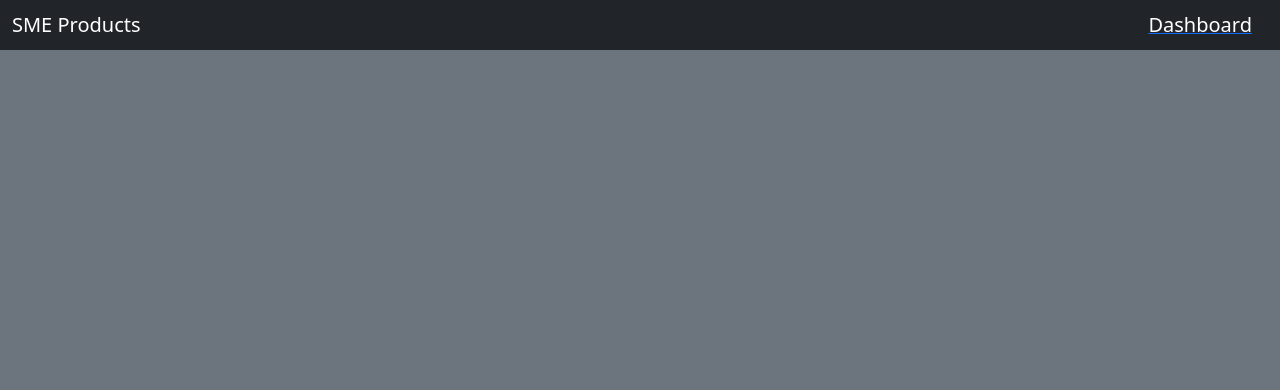
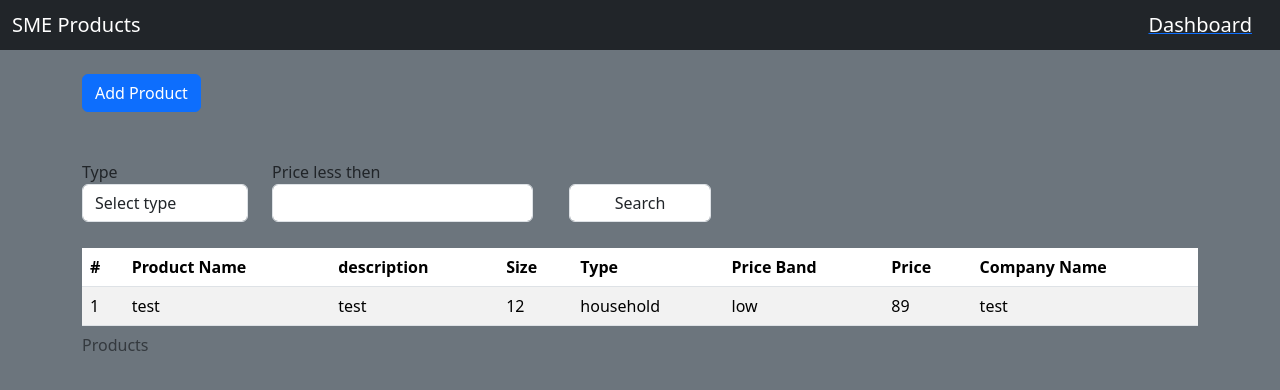
Before and after one commit to Bawa-Tech/AG_ASS_CWK, a CodeIgniter app: page /codeigniter/index.php/sme/products in a window 1280 px wide. Shown: the top 390 px of the page. Run offline with CodeIgniter, Linux system fonts and the light colour scheme; data that the repository does not hold is empty.

Commit message:
sme almost complete

```diff
--- a/application/controllers/sme.php
+++ b/application/controllers/sme.php
@@ -13,7 +13,7 @@ class Sme extends CI_Controller
 		$this->load->library('session');
 		$this->load->model('SmeModel');
 		$this->load->helper("auth_helper");
-
+		$this->load->library('table');
 	}
 
 	public function index()
@@ -73,21 +73,37 @@ class Sme extends CI_Controller
 		$this->load->view('footer');
 	}
 
-	public function products() {
+	public function products()
+	{
+
+
+		if ($this->input->server('REQUEST_METHOD') == "POST") {
+			$type = $this->input->post("type");
+			$price_less_then = $this->input->post("price_less_then");
+
+			if (!$type == "" || !$price_less_then == "") {
+				$products = $this->SmeModel->filtered_products($type, $price_less_then);
+			} else {
+				$products = $this->SmeModel->all_products_for_this_sme();
+			}
+		} else {
+
+			$products = $this->SmeModel->all_products_for_this_sme();
+		}
+
 		$header_data = array(
 			"title" => "SME Products",
 			"previous_page_title" => "Dashboard",
 			"previous_page_link" => base_url("index.php/sme/dashboard")
 		);
 
-		$products = $this->SmeModel->all_products_for_this_sme();
-
 		$this->load->view('header', $header_data);
-		$this->load->view('sme_products', $products);
+		$this->load->view('sme_products', array("products" => $products));
 		$this->load->view('footer');
 	}
 
-	public function products_gcrud() {
+	public function products_gcrud()
+	{
 		$header_data = array(
 			"title" => "SME Products",
 			"previous_page_title" => "Dashboard",
@@ -97,9 +113,9 @@ class Sme extends CI_Controller
 		$crud = new grocery_CRUD();
 		$crud->set_theme('datatables');
 
-    	$crud->set_table('products');
-    	$crud->set_subject('Product');
-    	$output = $crud->render();
+		$crud->set_table('products');
+		$crud->set_subject('Product');
+		$output = $crud->render();
 		// var_dump($output);
 		$this->load->view('header', $header_data);
 		$this->load->view('sme_products', $output);
@@ -110,13 +126,14 @@ class Sme extends CI_Controller
 	// Methods for handling form submissions
 	///////////////////////////////////////////////////////////////////////
 
-	public function handle_login() {
+	public function handle_login()
+	{
 		$username = $this->input->post("username");
 		$password = $this->input->post("password");
 
 		// echo $username . " - " . $password;
 
-		if ( ! $this->SmeModel->authenticate_login($username, $password)) {
+		if (!$this->SmeModel->authenticate_login($username, $password)) {
 			$this->session->set_flashdata('error', 'Invalid Credentials !!!');
 			redirect($_SERVER['HTTP_REFERER']);
 		} else {
@@ -124,20 +141,39 @@ class Sme extends CI_Controller
 		}
 	}
 
-	public function handle_add_product() {
+	public function handle_register()
+	{
+		$company_name = $this->input->post("company_name");
+		$contact = $this->input->post("contact");
+		$password = $this->input->post("password");
+
+
+		$response = $this->SmeModel->register($company_name, $contact, $password);
+		if (gettype($response) == "string") {
+			$this->session->set_flashdata('error', $response);
+			redirect($_SERVER['HTTP_REFERER']);
+		} else {
+			// redirect to products page
+			redirect(base_url("index.php/sme/dashboard"));
+		}
+	}
+
+	public function handle_add_product()
+	{
 		$product_name = $this->input->post("product_name");
 		$product_description = $this->input->post("product_description");
 		$size = $this->input->post("size");
 		$type = $this->input->post("type");
 		$price_band = $this->input->post("price_band");
+		$price = $this->input->post("price");
 
-		$response = $this->SmeModel->add_product($product_name, $product_description, $size, $type, $price_band);
+		$response = $this->SmeModel->add_product($product_name, $product_description, $size, $type, $price_band, $price);
 		if (gettype($response) == "string") {
 			$this->session->set_flashdata('error', $response);
 			redirect($_SERVER['HTTP_REFERER']);
 		} else {
 			// redirect to products page
-			echo $response;
+			redirect(base_url("index.php/sme/products"));
 		}
 	}
 
@@ -151,7 +187,8 @@ class Sme extends CI_Controller
 	 * controller only. It validates the user's role via AuthHelper
 	 * if not valid, then this method redirects to login page for sme.
 	 */
-	private function check_if_is_allowed() {
+	private function check_if_is_allowed()
+	{
 		$current_role = $this->session->userdata("role");
 
 		if (AuthHelper::is_allowed($current_role, "sme")) {
--- a/application/models/smemodel.php
+++ b/application/models/smemodel.php
@@ -22,7 +22,7 @@ class SmeModel extends CI_Model
         // If a row is returned, the username and password are valid
         $valid = $query->num_rows() === 1;
 
-        if ( $valid ) {
+        if ($valid) {
             $this->session->set_userdata(array(
                 "company_name" => $company_name,
                 "role" => "sme"
@@ -32,7 +32,42 @@ class SmeModel extends CI_Model
         }
     }
 
-    public function add_product($product_name, $product_description, $size, $type, $price_band) {
+    public function register($company_name, $contact, $password)
+    {
+        // check if sme already exists
+        $query = $this->db->get_where('smes', array(
+            'company_name' => $company_name,
+        ));
+
+        $unique = $query->num_rows() === 0;
+
+        if (!$unique) {
+            return "SME Company name already exists, try logging in !!";
+        }
+
+        $hashed_passowrd = hash('sha256', $password);
+
+        $inserted = $this->db->insert('smes', [
+            'company_name' => $company_name,
+            'contact' => $contact,
+            'hashed_password' => $hashed_passowrd,
+
+        ]);
+
+        if (!$inserted) {
+            return "Problem occured with registering";
+        }
+
+        $this->session->set_userdata(array(
+            "company_name" => $company_name,
+            "role" => "sme"
+        ));
+
+        return true;
+    }
+
+    public function add_product($product_name, $product_description, $size, $type, $price_band, $price)
+    {
         $sme_name = $this->session->userdata("company_name");
         // check if product name is unique, because the requirement says
         // "The client has confirmed that at present each product can be registered only once, with one SME."
@@ -43,7 +78,7 @@ class SmeModel extends CI_Model
 
         $unique = $query->num_rows() === 0;
 
-        if (! $unique) {
+        if (!$unique) {
             return "This product name is already registered with this company !";
         }
 
@@ -53,16 +88,18 @@ class SmeModel extends CI_Model
             "size" => $size,
             "type" => $type,
             "price_band" => $price_band,
-            "sme_name" => $sme_name
+            "sme_name" => $sme_name,
+            "price" => $price
         ]);
 
-        if (! $inserted) {
+        if (!$inserted) {
             return "Problem occured with inserting data";
         }
         return true;
     }
 
-    public function all_products_for_this_sme() {
+    public function all_products_for_this_sme()
+    {
         $sme_name = $this->session->userdata("company_name");
 
         $query = $this->db->get_where('products', array(
@@ -71,4 +108,22 @@ class SmeModel extends CI_Model
 
         return $query;
     }
+
+    public function filtered_products($type, $price_less_then)
+    {
+        $filter = array();
+        $sme_name = $this->session->userdata("company_name");
+        $this->db->where('sme_name', $sme_name);
+        if ($type != "") {
+            $this->db->where('type', $type);
+        }
+
+        if ($price_less_then != "") {
+            $this->db->where('price <', $price_less_then);
+        }
+
+        $query = $this->db->get('products');
+
+        return $query;
+    }
 }
--- a/application/views/sme_products.php
+++ b/application/views/sme_products.php
@@ -1,3 +1,78 @@
+<div class="container">
+    <div class="row">
+        <div class="container mt-4" style="display: flex;">
+            <!-- <button class="btn btn-primary" style="align-self: right;"> Add Product</button> -->
+            <a href="<?php echo base_url("index.php/sme/add_product"); ?>"><span class="btn btn-primary" style="color: white; align-self: right;">Add Product</span></a>
+        </div>
+    </div>
+
+    <div class="row mt-4 pt-4">
+        <form class="form" action=<?php echo base_url("index.php/sme/products") ?> method="post">
+            <div class="row">
+                <div class="col-md-2">
+                    <label for="inputEmail3" class="">Type</label>
+
+                    <select name="type" id="" class="form-control">
+                        <option value="">Select type</option>
+                        <option value="household">Household</option>
+                        <option value="office">Office</option>
+                        <option value="outdoors">outdoors</option>
+                    </select>
+                </div>
+
+                <div class="col-md-3">
+                    <label for="inputEmail3" class="">Price less then</label>
+                    <div class="">
+                        <input class="form-control" type="number" name="price_less_then" class="form-control" id="inputEmail3">
+                    </div>
+                </div>
+                <div class="col-md-2">
+                    <div class="container">
+                        <button class="form-control mt-4">Search</button>
+                    </div>
+                </div>
+            </div>
+
+        </form>
+    </div>
+    <div style="display: flex; justify-content:center; margin-top: 10px; text-align: center;">
 
 
-<?php echo $output; ?>
+        <?php
+
+        if (is_null($products)) {
+            echo "No Result";
+        } else {
+            $this->table->set_heading(['#', 'Product Name', 'description', 'Size', 'Type', 'Price Band', 'Price', 'Company Name']);
+            $this->table->set_caption('Products');
+            $this->table->set_template(array(
+                'table_open' => '<table class="table table-striped table-hover pt-0 mt-0">'
+            ));
+
+            // echo var_dump($products->result());
+            // die;
+            // foreach ($products->result() as $p) {
+            //     // var_dump($p->{'id'}O
+
+            //     $id  = $p->{'id'};
+            //     $name = $p->{'product_name'};
+            //     $desc = $p->{'product_description'};
+            //     $size = $p->{'size'};
+            //     $type = $p->{'type'};
+            //     $price_band = $p->{'price_band'};
+            //     $sme = $p->{'sme_name'};
+
+            //     $this->table->add_row($id, $name, $desc, $size, $type, $price_band, $sme);
+            // }
+
+            echo $this->table->generate($products);
+        }
+
+
+
+
+        ?>
+
+
+    </div>
+</div>
--- a/application/views/sme_register.php
+++ b/application/views/sme_register.php
@@ -1,11 +1,10 @@
-
 <div class="container">
 
     <div style="display: flex; justify-content:center; margin-top: 100px; text-align: center;">
 
 
         <div style="height: 550px; width: 350px;">
-        <!-- <div style="height: 550px; width: 350px; background-color:azure"> -->
+            <!-- <div style="height: 550px; width: 350px; background-color:azure"> -->
             <h2>SME Register</h2>
 
             <?php
@@ -13,7 +12,7 @@
                 echo '<div class="alert alert-danger">' . $this->session->flashdata('error') . '</div>';
             }
             ?>
-            <form action="{{url('/sme/register')}}" method="post">
+            <form action=<?php echo base_url("index.php/sme/handle_register") ?> method="post">
                 <div class="row mb-3">
                     <label for="inputEmail3" class="col-sm-2 col-form-label">Company Name</label>
                     <div class="col-sm-10">
--- a/sme_database.sql
+++ b/sme_database.sql
@@ -19,6 +19,7 @@ create table products(
     size varchar(24),
     type varchar(24),
     price_band varchar(24)  not null,
+    price int(4)  not null,
     -- the associated sme,
     sme_name varchar(24) not null
 );
@@ -28,4 +29,4 @@ create table products(
 -- the hash is sha256 of 'password'
 insert into smes(company_name, hashed_password, contact) values ("test", "5e884898da28047151d0e56f8dc6292773603d0d6aabbdd62a11ef721d1542d8", "12345678");
 
-insert into products(product_name, product_description, size, type, price_band, sme_name) values ("test", "test", 12, "Household", "low", "test");
+insert into products(product_name, product_description, size, type, price_band, price, sme_name) values ("test", "test", 12, "household", "low", 89, "test");
```
Also changed, not shown: application/views/sme_add_product.php (+10 -2 lines).
